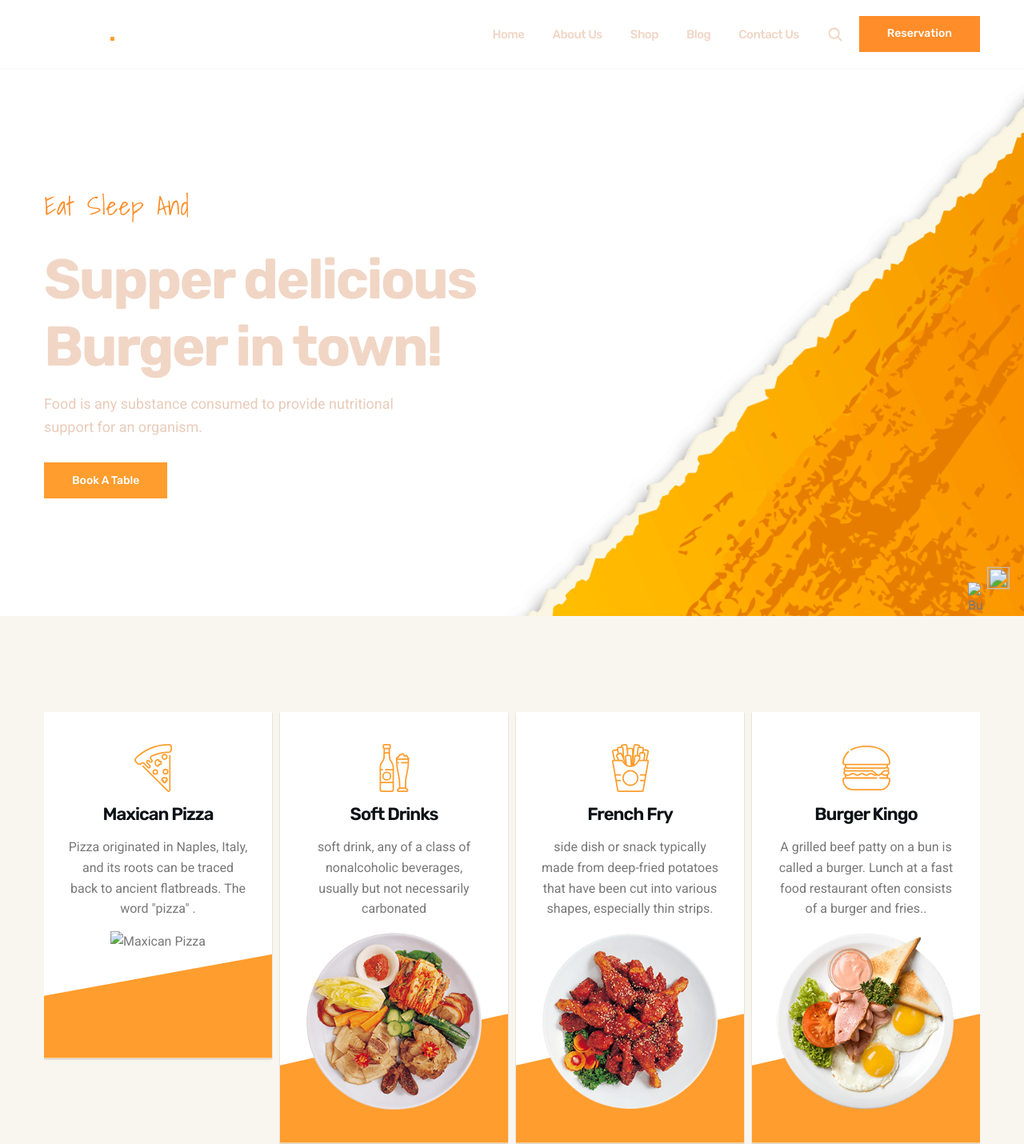
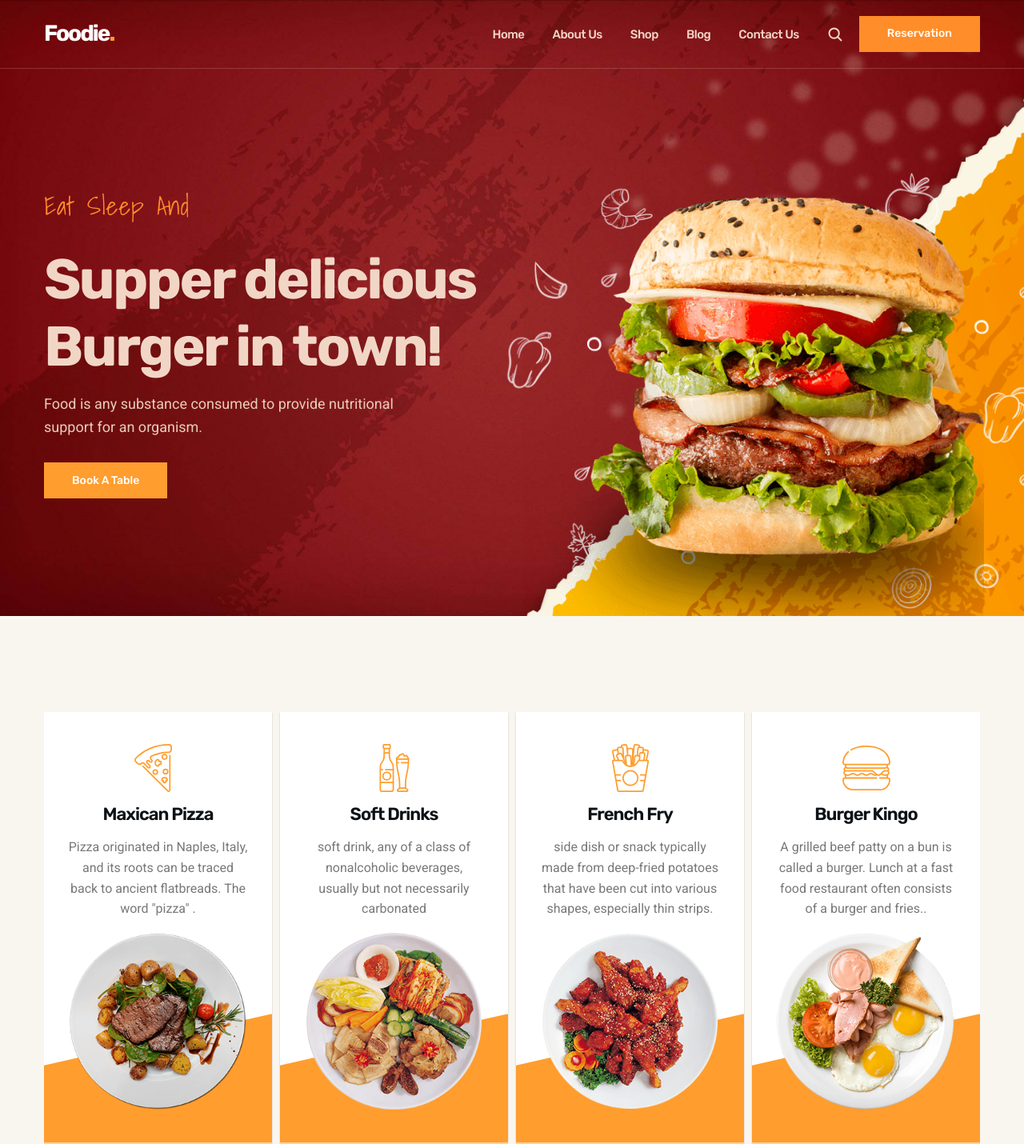
Before and after one commit to Krishnasingh4510/foodie-website, a plain HTML site: page index.html in a window 1280 px wide. Shown: the top 1430 px of the page at 80% size. Drawn offline with nearby package versions, Linux system fonts and the light colour scheme; files whose address does not match are found by name.

Commit message:
Update index.html

```diff
--- a/index.html
+++ b/index.html
@@ -29,9 +29,9 @@
   <!--
     - preload images
   -->
-  <link rel="preload" as="image" href="./assets/images/hero-banner.png" media="min-width(768px)">
-  <link rel="preload" as="image" href="./assets/images/hero-banner-bg.png" media="min-width(768px)">
-  <link rel="preload" as="image" href="./assets/images/hero-bg.jpg">
+  <link rel="preload" as="image" href="hero-banner.png" media="min-width(768px)">
+  <link rel="preload" as="image" href="hero-banner-bg.png" media="min-width(768px)">
+  <link rel="preload" as="image" href="hero-bg.jpg">
 
 </head>
 
@@ -125,7 +125,7 @@
         - #HERO
       -->
 
-      <section class="hero" id="home" style="background-image: url('./assets/images/hero-bg.jpg')">
+      <section class="hero" id="home" style="background-image: url('hero-bg.jpg')">
         <div class="container">
 
           <div class="hero-content">
@@ -141,10 +141,10 @@
           </div>
 
           <figure class="hero-banner">
-            <img src="./assets/images/hero-banner-bg.png" width="820" height="716" alt="" aria-hidden="true"
+            <img src="hero-banner-bg.png" width="820" height="716" alt="" aria-hidden="true"
               class="w-100 hero-img-bg">
 
-            <img src="./assets/images/hero-banner.png" width="700" height="637" loading="lazy" alt="Burger"
+            <img src="hero-banner.png" width="700" height="637" loading="lazy" alt="Burger"
               class="w-100 hero-img">
           </figure>
 
@@ -188,7 +188,7 @@
                   Pizza originated in Naples, Italy, and its roots can be traced back to ancient flatbreads. The word "pizza" .
                 </p>
 
-                <img src="./assets/images/promo-1.png" width="300" height="300" loading="lazy" alt="Maxican Pizza"
+                <img src="promo-1.png" width="300" height="300" loading="lazy" alt="Maxican Pizza"
                   class="w-100 card-banner">
 
               </div>
```
